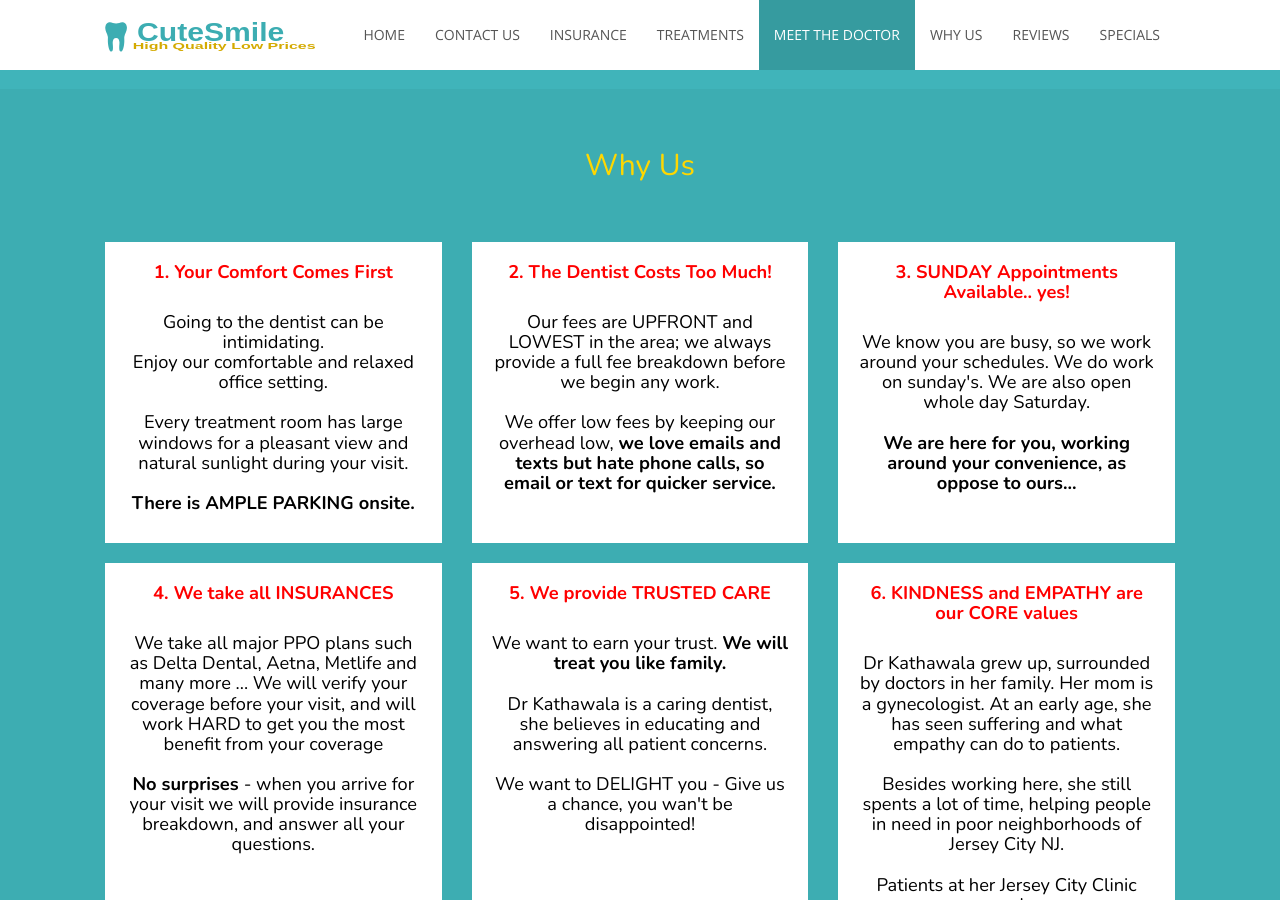
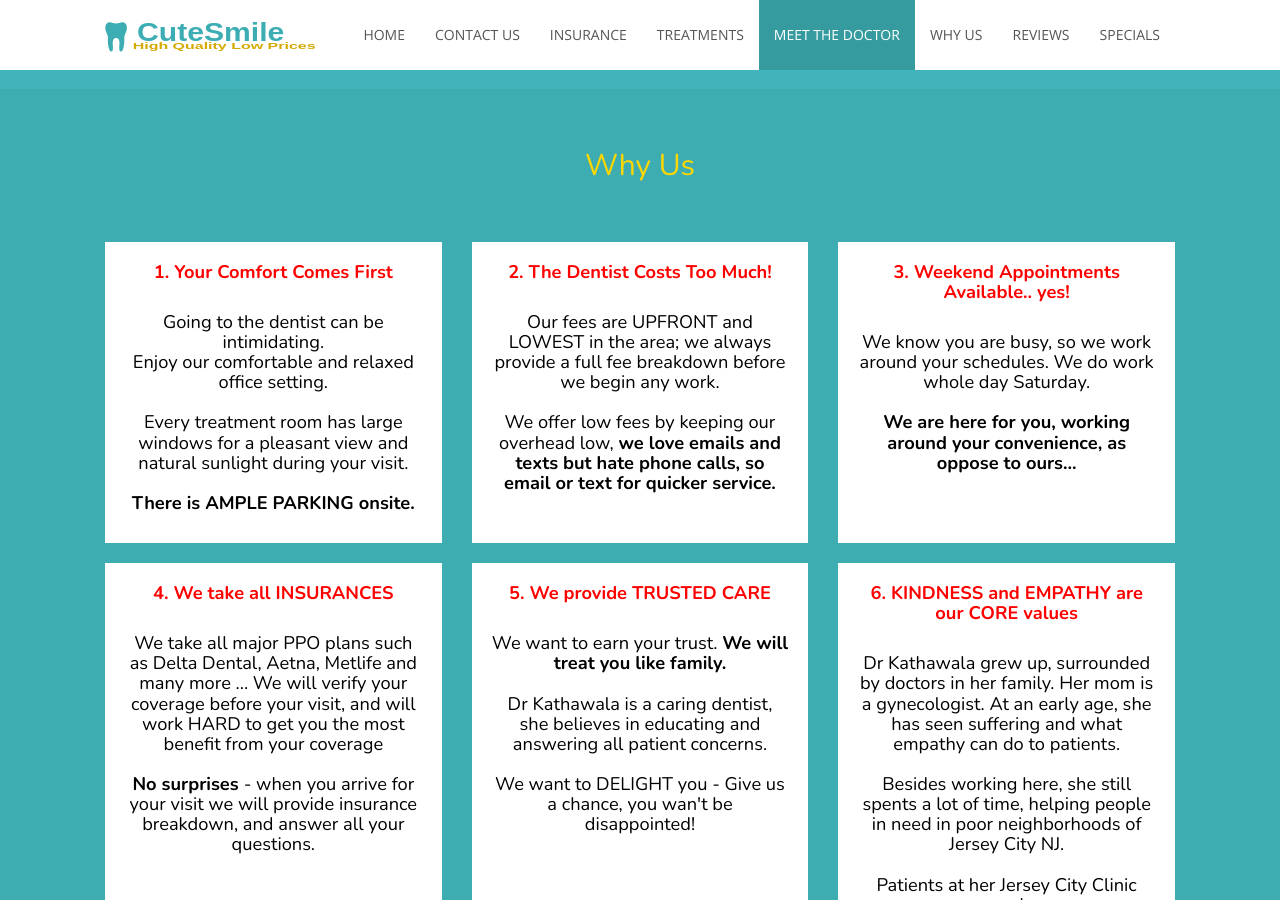
Before and after one commit to dk5646hytio/546Phe345, a Jekyll site: the page built from index.html, in a window 1280 px wide and 900 px high, scrolled down 3563 px. Built offline with Jekyll 4.4.1, drawn with Linux system fonts in a browser that asks for light colours; nearby versions of some CDN libraries.

Commit message:
Changed sunday to saturday open

```diff
--- a/index.html
+++ b/index.html
@@ -211,7 +211,7 @@ layout: default
 
 					<div class="col-sm-6 col-md-4">
                     <div class="icon-box">
-                         <h4 style="color:red"><b>3. SUNDAY  Appointments Available.. yes!</b> <p> <br><p style="color:black">We know you are busy, so we work around your schedules. We do work on sunday's. We are also open whole day Saturday. <br><br> <B>We are here for you, working around your convenience, as oppose to ours...</b> <br><br>
+                         <h4 style="color:red"><b>3. Weekend Appointments Available.. yes!</b> <p> <br><p style="color:black">We know you are busy, so we work around your schedules. We do work whole day Saturday. <br><br> <B>We are here for you, working around your convenience, as oppose to ours...</b> <br><br>
 						</div>
 						</div>
 
```
